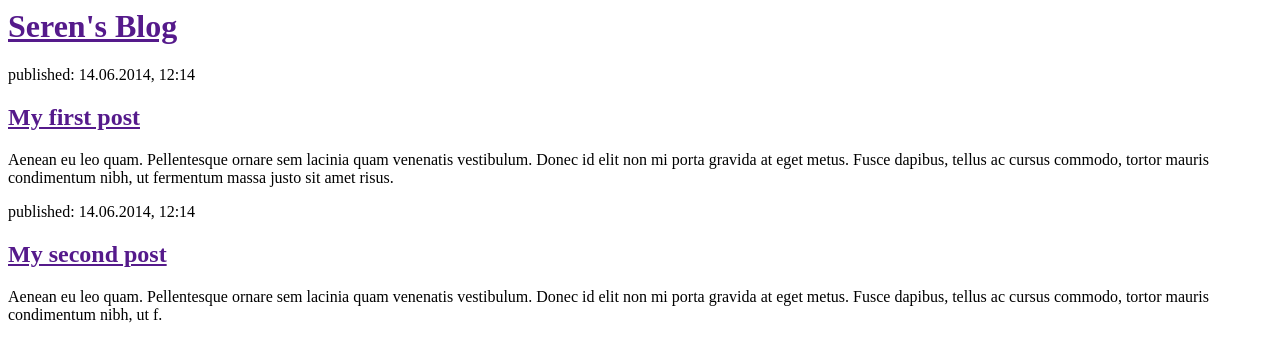
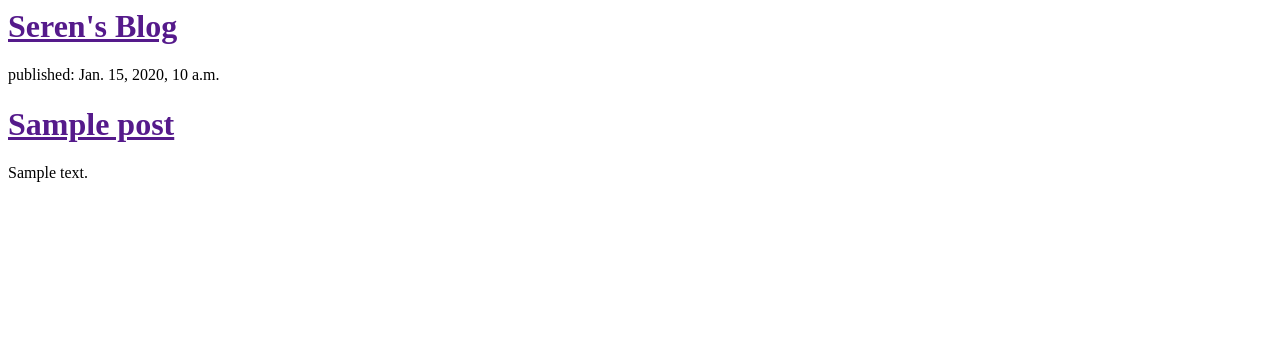
Before and after one commit to ninjanails/my-first-blog, a Django app: template blog/templates/blog/post_list.html in a window 1280 px wide. Shown: the top 362 px of the page. Run offline with Django 3.2, Linux system fonts and the light colour scheme; the template is opened without the code that fills it: values that come from a table or form of the project are taken from there, others are empty; tables that the repository leaves empty hold one stand-in row (values such as "Sample post").

Commit message:
Modified templates to display posts from database

```diff
--- a/blog/models.py
+++ b/blog/models.py
@@ -5,12 +5,12 @@ class Post(models.Model):
 	author = models.ForeignKey('auth.User')
 	title = models.CharField(max_length=200)
 	text = models.TextField()
-	created_data = models.DateTimeField(
+	created_date = models.DateTimeField(
 		default=timezone.now)
 	published_date = models.DateTimeField(
 		blank=True, null=True)
 
-	def publush(self):
+	def publish(self):
 		self.published_date = timezone.now()
 		self.save()
 
--- a/blog/templates/blog/post_list.html
+++ b/blog/templates/blog/post_list.html
@@ -7,16 +7,14 @@
             <h1><a href="">Seren's Blog</a></h1>
         </div>
 
-        <div>
-            <p>published: 14.06.2014, 12:14</p>
-            <h2><a href="">My first post</a></h2>
-            <p>Aenean eu leo quam. Pellentesque ornare sem lacinia quam venenatis vestibulum. Donec id elit non mi porta gravida at eget metus. Fusce dapibus, tellus ac cursus commodo, tortor mauris condimentum nibh, ut fermentum massa justo sit amet risus.</p>
-        </div>
+       {% for post in posts %}
+		    <div>
+		        <p>published: {{ post.published_date }}</p>
+		        <h1><a href="">{{ post.title }}</a></h1>
+		        <p>{{ post.text|linebreaks }}</p>
+		    </div>
+		{% endfor %}
 
-        <div>
-            <p>published: 14.06.2014, 12:14</p>
-            <h2><a href="">My second post</a></h2>
-            <p>Aenean eu leo quam. Pellentesque ornare sem lacinia quam venenatis vestibulum. Donec id elit non mi porta gravida at eget metus. Fusce dapibus, tellus ac cursus commodo, tortor mauris condimentum nibh, ut f.</p>
-        </div>
+
     </body>
 </html>
--- a/blog/views.py
+++ b/blog/views.py
@@ -1,4 +1,7 @@
 from django.shortcuts import render
+from django.utils import timezone
+from .models import Post
 
 def post_list(request):
-	return render(request, 'blog/post_list.html', {})
+	posts = Post.objects.filter(published_date__lte=timezone.now()).order_by('published_date')
+	return render(request, 'blog/post_list.html', {'posts': posts})
```
Also changed, not shown: blog/migrations/0002_auto_20160220_1503.py (added).
